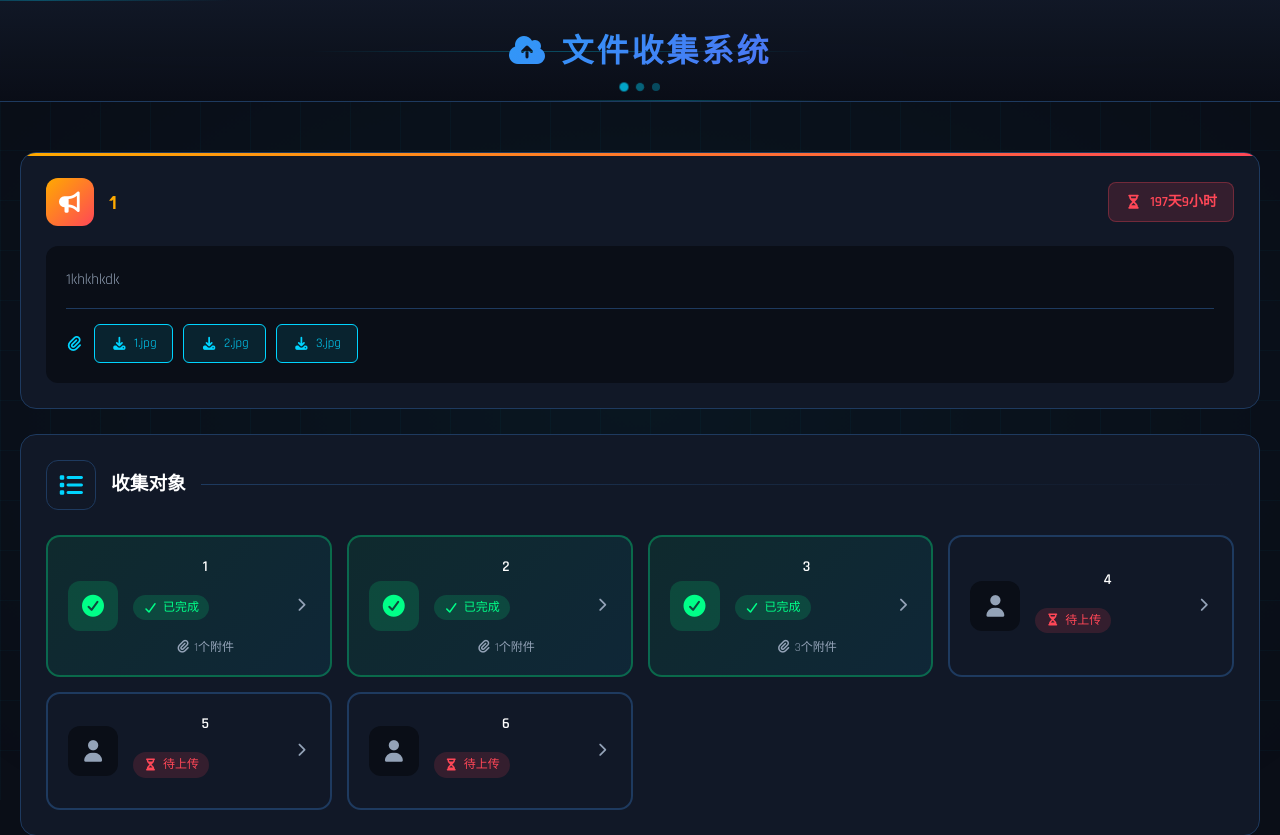
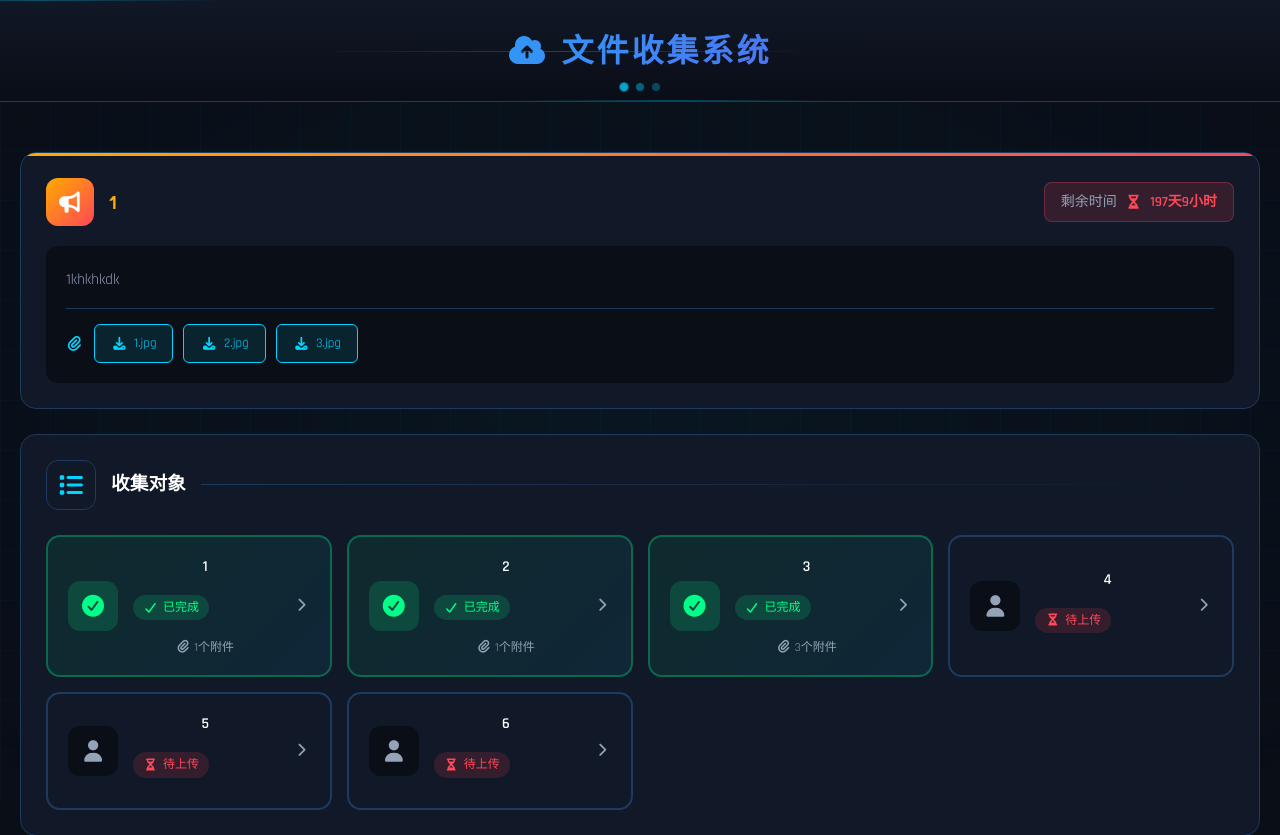
Before and after one commit to guifengxiaoyan/file-collection, a Flask app: page /theme/1 in a window 1280 px wide. Shown: the top 835 px of the page. Run offline with Flask 3, Linux system fonts and the light colour scheme; data comes from the database, SQL or seed files in the repository.

Commit message:
fix: 截止时间标签前添加'剩余时间'文字

```diff
--- a/app/templates/theme_detail.html
+++ b/app/templates/theme_detail.html
@@ -13,6 +13,7 @@
                 <h3>{{ theme.title }}</h3>
             </div>
             <div class="announcement-deadline">
+                <span class="deadline-label">剩余时间</span>
                 <i class="fas fa-hourglass-half"></i>
                 <span>{{ theme.deadline|time_remaining }}</span>
             </div>
--- a/static/css/style.css
+++ b/static/css/style.css
@@ -2939,6 +2939,11 @@ footer {
     font-weight: 600;
 }
 
+.theme-announcement-card .announcement-deadline .deadline-label {
+    color: var(--text-secondary);
+    font-weight: 400;
+}
+
 .theme-announcement-card .announcement-body {
     background: var(--bg-dark);
     border-radius: 12px;
```
